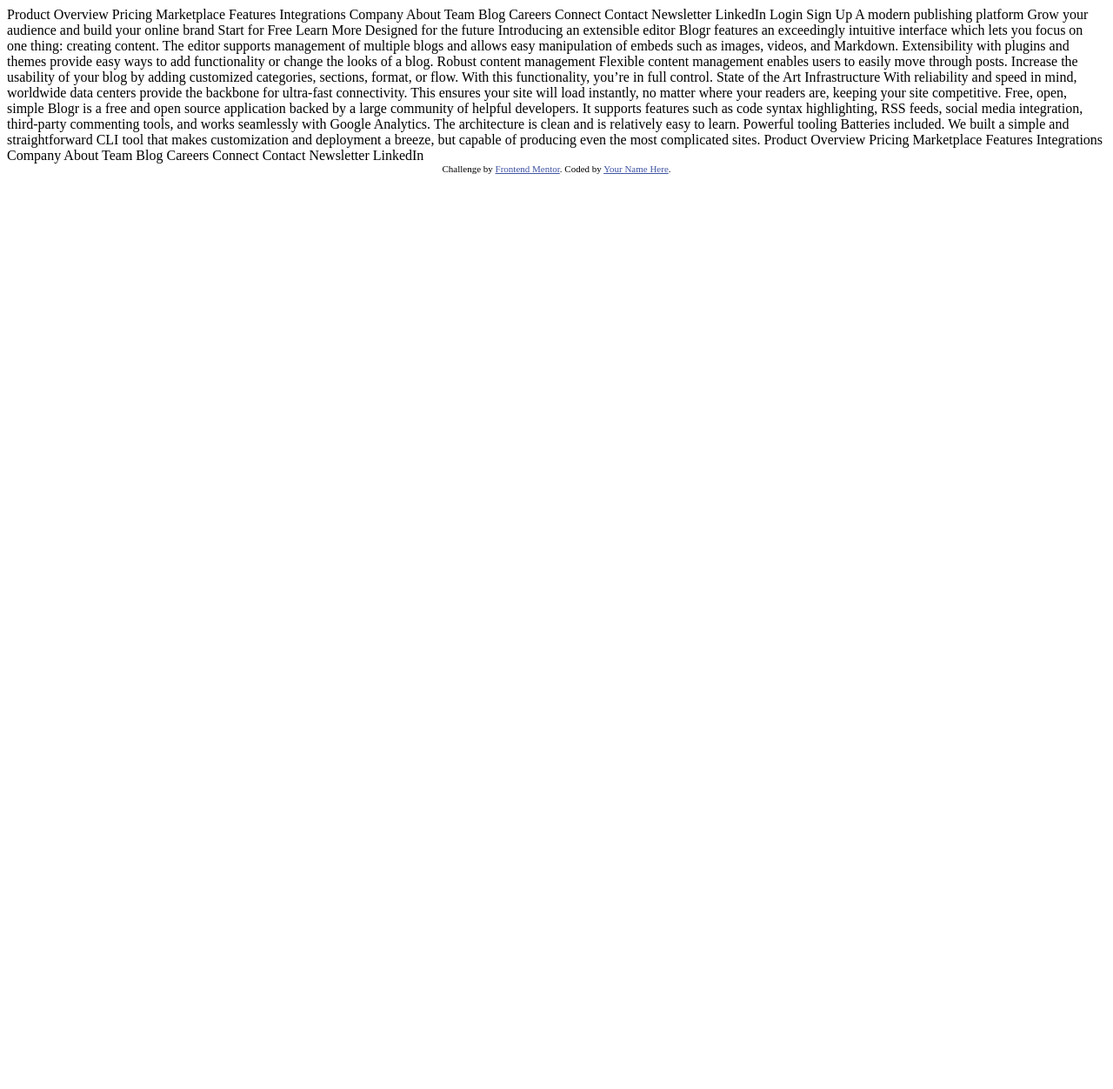
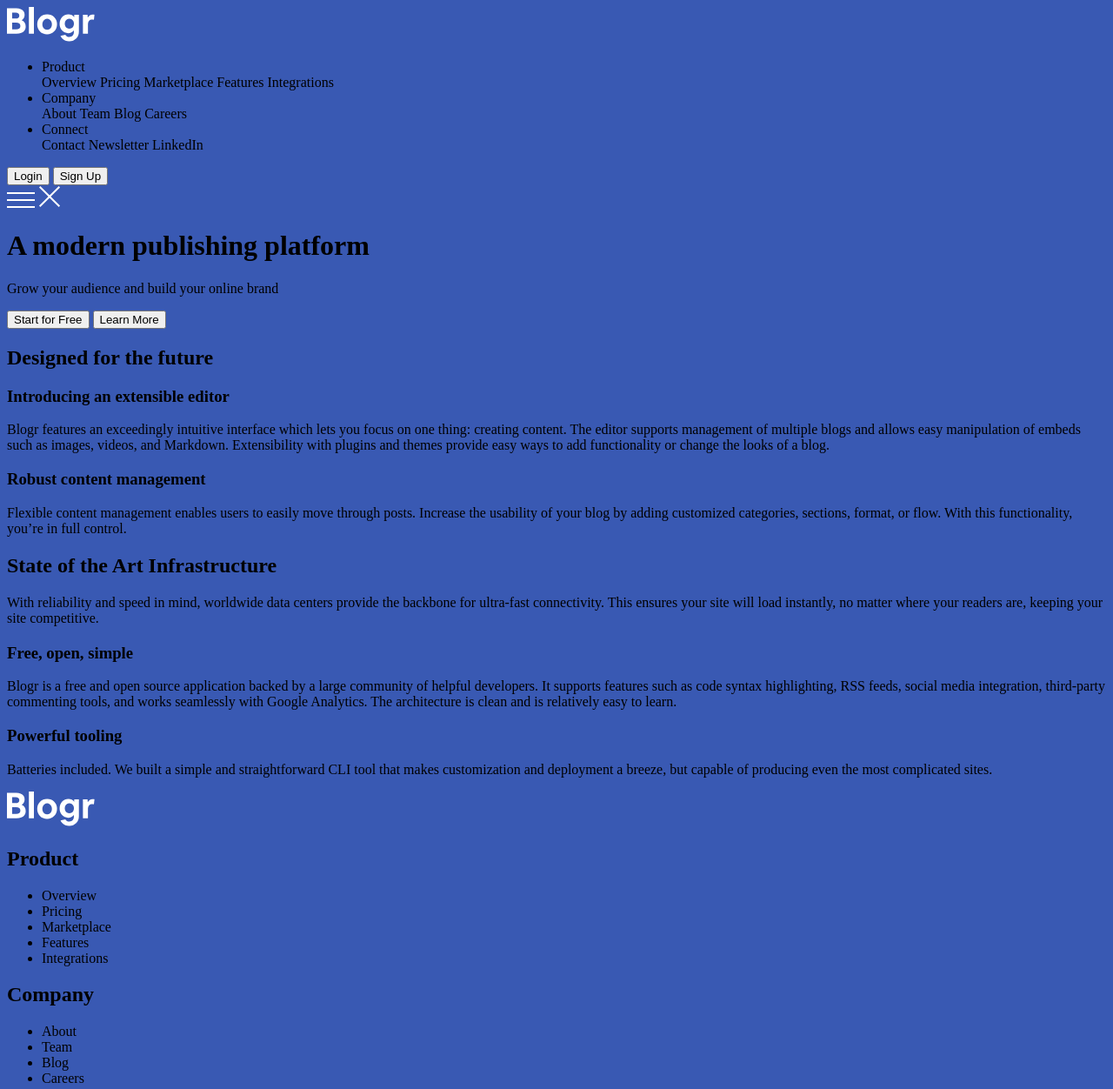
Before and after one commit to Sergio-Ivan-Melgarejo/Front-Mentor-25, a plain HTML site: page index.html in a window 1280 px wide. Shown: the top 1252 px of the page at 87% size. Before the commit the page ends 800 px from the top, so only its background shows below. Drawn offline with Linux system fonts and the light colour scheme.

Commit message:
i marked the html

```diff
--- a/index.html
+++ b/index.html
@@ -10,86 +10,175 @@
 
   <!-- Feel free to remove these styles or customise in your own stylesheet 👍 -->
   <style>
+    body{
+      background-color: rgb(57, 89, 179);
+    }
     .attribution { font-size: 11px; text-align: center; }
     .attribution a { color: hsl(228, 45%, 44%); }
   </style>
 </head>
 <body>
-  Product
 
-  Overview
-  Pricing
-  Marketplace
-  Features
-  Integrations
+  <header class="header">
+    <nav class="header__nav">
+      <!-- logo -->
+      <div class="nav__logo-container">
+        <img src="./images/logo.svg" alt="logo">
+      </div>
 
-  Company
+      <!-- ul -->
+      <div class="header__container">
+          <ul class="header__nav-ul">
+          <!-- Product -->
+          <li class="header__nav-li">
+            <span class="header__nav-span">Product</span>
+            <div class="header__nav-subbox">
+              <span class="header__nav-subspan">Overview</span>
+              <span class="header__nav-subspan">Pricing</span>
+              <span class="header__nav-subspan">Marketplace</span>
+              <span class="header__nav-subspan">Features</span>
+              <span class="header__nav-subspan">Integrations</span>
+            </div>
+          </li>
+          <!-- Company -->
+          <li class="header__nav-li">
+            <span class="header__nav-span">Company</span>
+            <div class="header__nav-subbox">
+              <span class="header__nav-subspan">About</span>
+              <span class="header__nav-subspan">Team</span>
+              <span class="header__nav-subspan">Blog</span>
+              <span class="header__nav-subspan">Careers</span>
+            </div>
+          </li>
+          <!--  Connect -->
+          <li class="header__nav-li">
+            <span class="header__nav-span">Connect</span>
+            <div class="header__nav-subbox">
+              <span class="header__nav-subspan">Contact</span>
+              <span class="header__nav-subspan">Newsletter</span>
+              <span class="header__nav-subspan">LinkedIn</span>
+            </div>
+          </li>
+        </ul>
 
-  About
-  Team
-  Blog
-  Careers
+        <!-- buttons -->
+        <div class="header__buttons">
+          <button class="button button-1" >Login</button>
+          <button class="button button-2" >Sign Up</button>
+        </div>
+      </div>
 
-  Connect
+      <!-- Icons -->
+      <div class="header__icon">
+        <img src="./images/icon-hamburger.svg">
+        <img src="./images/icon-close.svg">
+      </div>
+    </nav>
 
-  Contact
-  Newsletter
-  LinkedIn
+    <h1 class="header__h1">A modern publishing platform</h1>
+    <p class="header__p">Grow your audience and build your online brand</p>
 
-  Login
-  Sign Up
+    <div class="header__buttons">
+      <button class="button button-2" >Start for Free</button>
+      <button class="button button-3" >Learn More</button>
+    </div>
+  </header>
 
-  A modern publishing platform
-  Grow your audience and build your online brand
+  <main class="main">
+    <!-- Section 1 -->
+    <section class="main__section section-1">
+      <h2 class="main__h2">Designed for the future</h2>
+      <div class="secttion__boxes">
+        <div class="section__box-1">
+          <div class="section__container">
+            <h3 class="section__h3">Introducing an extensible editor</h3>
+            <p class="section__p">Blogr features an exceedingly intuitive interface which lets you focus on one thing: creating content.
+            The editor supports management of multiple blogs and allows easy manipulation of embeds such as images,
+            videos, and Markdown. Extensibility with plugins and themes provide easy ways to add functionality or
+            change the looks of a blog.</p>
+          </div>
+          <div class="section__container">
+            <h3 class="section__h3">Robust content management</h3>
+            <p class="section__p">Flexible content management enables users to easily move through posts. Increase the usability of your blog
+            by adding customized categories, sections, format, or flow. With this functionality, you’re in full control.</p>
+          </div>
+        </div>
+        <div class="section__box-2">
+          <div class="section__img-1"></div>
+        </div>
+      </div>
+    </section>
+    <!-- Section 2 -->
+    <section class="main__section section-2">
+      <div class="secttion__boxes">
+        <div class="section__box-1">
+          <div class="section__img-2"></div>
+        </div>
+        <div class="section__box-2">
+          <h2 class="main__h2">State of the Art Infrastructure</h2>
+          <p class="section__p">With reliability and speed in mind, worldwide data centers provide the backbone for ultra-fast connectivity.
+          This ensures your site will load instantly, no matter where your readers are, keeping your site competitive.</p>
+        </div>
+      </div>
+    </section>
+    <!-- Section 3 -->
+    <section class="main__section section-3">
+      <h2 class="main__h2"></h2>
+      <div class="secttion__boxes">
+        <div class="section__box-1">
+          <div class="section__img-3"></div>
+        </div>
+        <div class="section__box-2">
+          <div class="section__container">
+            <h3 class="section__h3">Free, open, simple</h3>
+            <p class="section__p">Blogr is a free and open source application backed by a large community of helpful developers. It supports
+              features such as code syntax highlighting, RSS feeds, social media integration, third-party commenting tools,
+              and works seamlessly with Google Analytics. The architecture is clean and is relatively easy to learn.
+            </p>
+          </div>
+          <div class="section__container">
+            <h3 class="section__h3">Powerful tooling</h3>
+            <p class="section__p">Batteries included. We built a simple and straightforward CLI tool that makes customization and deployment a breeze, but
+              capable of producing even the most complicated sites.</p>
+          </div>
+        </div>
+      </div>
+    </section>
+  </main>
 
-  Start for Free
-  Learn More
-
-  Designed for the future
-
-  Introducing an extensible editor
-  Blogr features an exceedingly intuitive interface which lets you focus on one thing: creating content.
-  The editor supports management of multiple blogs and allows easy manipulation of embeds such as images,
-  videos, and Markdown. Extensibility with plugins and themes provide easy ways to add functionality or
-  change the looks of a blog.
-
-  Robust content management
-  Flexible content management enables users to easily move through posts. Increase the usability of your blog
-  by adding customized categories, sections, format, or flow. With this functionality, you’re in full control.
-
-  State of the Art Infrastructure
-  With reliability and speed in mind, worldwide data centers provide the backbone for ultra-fast connectivity.
-  This ensures your site will load instantly, no matter where your readers are, keeping your site competitive.
-
-  Free, open, simple
-  Blogr is a free and open source application backed by a large community of helpful developers. It supports
-  features such as code syntax highlighting, RSS feeds, social media integration, third-party commenting tools,
-  and works seamlessly with Google Analytics. The architecture is clean and is relatively easy to learn.
-
-  Powerful tooling
-  Batteries included. We built a simple and straightforward CLI tool that makes customization and deployment a breeze, but
-  capable of producing even the most complicated sites.
-
-  Product
-
-  Overview
-  Pricing
-  Marketplace
-  Features
-  Integrations
-
-  Company
-
-  About
-  Team
-  Blog
-  Careers
-
-  Connect
-
-  Contact
-  Newsletter
-  LinkedIn
+  <footer class="footer">
+    <div class="footer__container">
+      <img src="./images/logo.svg" alt="logo">
+    </div>
+    <div class="footer__container">
+      <div class="footer__box">
+        <h2 class="footer__h2">Product</h2>
+        <ul class="footer__ul">
+          <li class="footer__li">Overview</li>
+          <li class="footer__li">Pricing</li>
+          <li class="footer__li">Marketplace</li>
+          <li class="footer__li">Features</li>
+          <li class="footer__li">Integrations</li>
+        </ul>
+      </div>
+      <div class="footer__box">
+        <h2 class="footer__h2">Company</h2>
+        <ul class="footer__ul">
+          <li class="footer__li">About</li>
+          <li class="footer__li">Team</li>
+          <li class="footer__li">Blog</li>
+          <li class="footer__li">Careers</li>
+        </ul>
+      </div>
+      <div class="footer__box">
+        <h2 class="footer__h2">Connect</h2>
+        <ul class="footer__ul">
+          <li class="footer__li">Contact</li>
+          <li class="footer__li">Newsletter</li>
+          <li class="footer__li">LinkedIn</li>
+        </ul></div>
+    </div>
+  </footer>
 
   <div class="attribution">
     Challenge by <a href="https://www.frontendmentor.io?ref=challenge" target="_blank">Frontend Mentor</a>.
```
